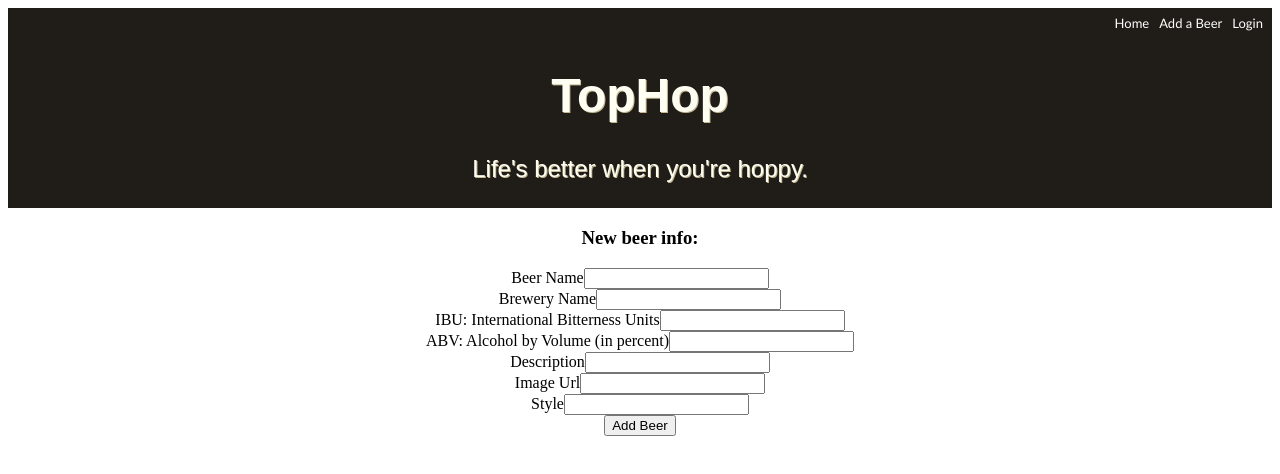
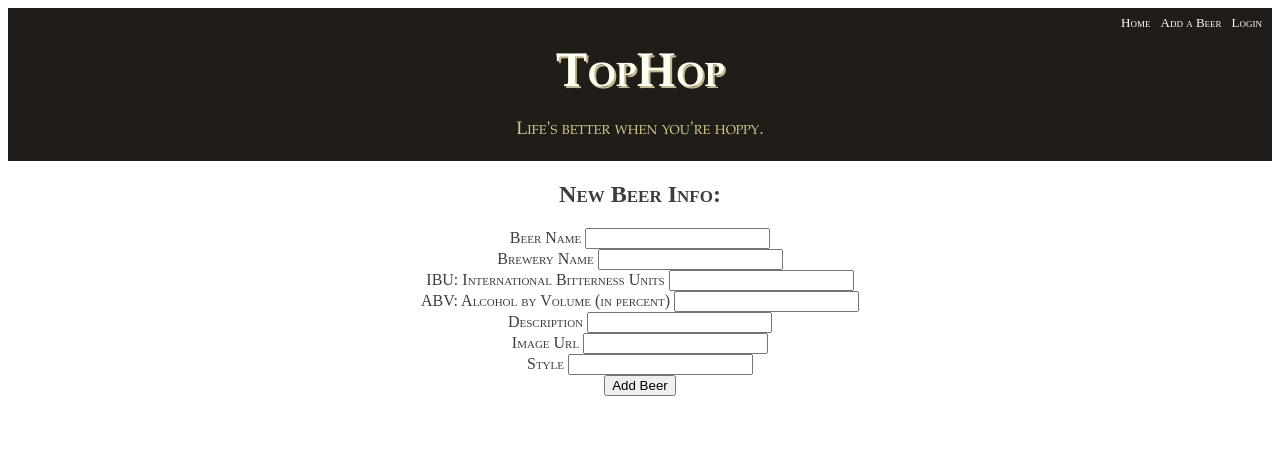
Before and after one commit to jennafrancis/tophop-client, a React (Create React App) app: page /beers/new in a window 1280 px wide. Shown: the top 474 px of the page. Built offline with nearby package versions, Linux system fonts and the light colour scheme; no server answers.

Commit message:
css styling

```diff
--- a/src/App.css
+++ b/src/App.css
@@ -1,51 +1,58 @@
 .App {
   text-align: center;
   font-family: 'Bookman Old Style';
+  font-variant: small-caps;
+  color: rgba(64, 61, 56, 1);
 }
 
 .navbar {
-  font-family: "Trebuchet MS", Helvetica;
-  color: rgba(254, 254, 243, 1);
   background-color: rgba(32, 29, 24, 1);
   text-align: right;
-  padding: 4px
+  padding-top: 5px;
+  padding-right: 5px;
 }
 
 .navlink {
   padding: 5px;
-  color: white;
+  color: rgba(254, 254, 243, 1);
   text-decoration: none;
   font-size: small;
 }
 
-.main {
-
+.title {
+  background-color: rgba(32, 29, 24, 1);
+  font-family: 'Palatino Linotype', Arial;
+  font-variant: small-caps;
+  font-size: x-large;
+  padding: 1px;
+  line-height: 95%
 }
 
-.title {
-  background-color: rgba(32, 29, 24, 1);
+.tophop {
   color: rgba(254, 254, 243, 1);
-  /*font-family: 'Ubuntu', sans-serif;*/
-  text-shadow: 1px 1px rgba(197,184, 144, 1);
-  font-family: 'Bookman Old Style', Arial;
-  font-size: x-large;
-  padding: 1px
+  text-shadow: 2px 2px rgba(197,184, 144, 1);
+}
+
+.catch-line {
+  font-size: large;
+  color: rgba(214, 198, 140, 1);
 }
 
 .beer-list {
   width: 30%;
+  padding: 1%;
   display: inline-block;
   vertical-align: top;
-  max-height: 300px;
+  height: 300px;
 }
 
 .beer-basic {
   text-decoration: none;
-  color: rgba(49, 72, 82, 1);
+  color: rgba(64, 61, 56, 1);
 }
 
 .home-img {
-  width: auto;
+  max-width: 100%;
   max-height: 200px;
 }
 
@@ -55,3 +62,7 @@
   padding: 20px;
   color: rgba(49, 72, 82, 1)
 }
+
+p.description {
+  font-variant: normal;
+}
--- a/src/App.js
+++ b/src/App.js
@@ -27,8 +27,8 @@ class App extends Component {
             <NavLink className="navlink" to="/login">Login</NavLink>
           </div>
           <div className="title">
-            <h1>TopHop</h1>
-            <p>Life's better when you're hoppy.</p>
+            <h1 className="tophop">TopHop</h1>
+            <p className="catch-line">Life's better when you're hoppy.</p>
           </div>
 
           <Switch>
--- a/src/components/AddBeer.js
+++ b/src/components/AddBeer.js
@@ -42,13 +42,14 @@ class AddBeer extends Component {
   render() {
     return(
       <div>
-        <form onSubmit={this.handleOnSubmit}>
         <div>
-          <h3>New beer info:</h3>
+          <h2>New Beer Info:</h2>
         </div>
 
+        <form onSubmit={this.handleOnSubmit}>
+
         <div>
-          <label htmlFor="beer_name">Beer Name</label>
+          <label htmlFor="beer_name">Beer Name </label>
           <input
             type="text"
             name="name"
@@ -58,7 +59,7 @@ class AddBeer extends Component {
         </div>
 
         <div>
-          <label htmlFor="beer_brewery">Brewery Name</label>
+          <label htmlFor="beer_brewery">Brewery Name </label>
           <input
             type="text"
             name="brewery"
@@ -68,7 +69,7 @@ class AddBeer extends Component {
         </div>
 
         <div>
-          <label htmlFor="beer_ibu">IBU: International Bitterness Units</label>
+          <label htmlFor="beer_ibu">IBU: International Bitterness Units </label>
           <input
             type="number"
             name="ibu"
@@ -79,7 +80,7 @@ class AddBeer extends Component {
         </div>
 
         <div>
-          <label htmlFor="beer_abv">ABV: Alcohol by Volume (in percent)</label>
+          <label htmlFor="beer_abv">ABV: Alcohol by Volume (in percent) </label>
           <input
             type="number"
             step="0.1"
@@ -90,7 +91,7 @@ class AddBeer extends Component {
         </div>
 
         <div>
-          <label htmlFor="beer_description">Description</label>
+          <label htmlFor="beer_description">Description </label>
           <input
             type="text"
             name="description"
@@ -100,7 +101,7 @@ class AddBeer extends Component {
         </div>
 
         <div>
-          <label htmlFor="beer_image_url">Image Url</label>
+          <label htmlFor="beer_image_url">Image Url </label>
           <input
             type="url"
             name="image_url"
@@ -110,7 +111,7 @@ class AddBeer extends Component {
         </div>
 
         <div>
-          <label htmlFor="beer_style">Style</label>
+          <label htmlFor="beer_style">Style </label>
           <input
             type="text"
             name="style"
@@ -126,8 +127,4 @@ class AddBeer extends Component {
   }
 }
 
-const mapStateToProps = (state) => {
-
-}
-
 export default connect(null, { createBeer })(AddBeer);
--- a/src/components/BeerDetails.js
+++ b/src/components/BeerDetails.js
@@ -3,11 +3,11 @@ import React from 'react';
 const BeerDetails = ({ beer }) => {
   return (
     <div className="show-beer" key={beer.id}>
-      <h3 className="beer-name">{beer.name}, {beer.brewery}</h3>
+      <h1>{beer.name}, {beer.brewery}</h1>
       <p><img src={beer.image_url} alt={beer.name} /></p>
       <p>{beer.style}</p>
       <p>IBU: {beer.ibu} | ABV: {beer.abv}% </p>
-      <p>{beer.description}</p>
+      <p className="description">{beer.description}</p>
     </div>
   )
 }
--- a/src/components/Beers.js
+++ b/src/components/Beers.js
@@ -4,7 +4,7 @@ import { Link } from 'react-router-dom'
 const Beers = ({ beers }) => {
   const renderBeers = beers.map(beer =>
     <div className="beer-list" key={beer.id}>
-      <Link to={`/beers/${beer.id}`} className="beer-basic"><h3 >{beer.name}, {beer.brewery}</h3></Link>
+      <Link to={`/beers/${beer.id}`} className="beer-basic"><h4 >{beer.name}, {beer.brewery}</h4></Link>
       <p><img className="home-img" src={beer.image_url} alt={beer.name} /></p>
     </div>
   );
--- a/src/views/Home.js
+++ b/src/views/Home.js
@@ -5,9 +5,12 @@ import Beers from '../components/Beers';
 import BeerShow from './BeerShow';
 
 const Home = ({ match, beers }) =>
+<div>
+<h2>Featured Brews:</h2>
   <div className="main">
     <Beers beers={beers} />
     <Route path={`${match.url}/:beerId`} component={BeerShow} />
+  </div>
   </div>
 
 const mapStateToProps = (state) => {
```
